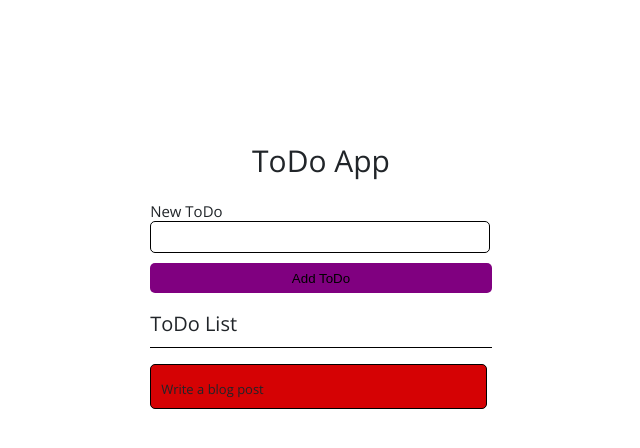
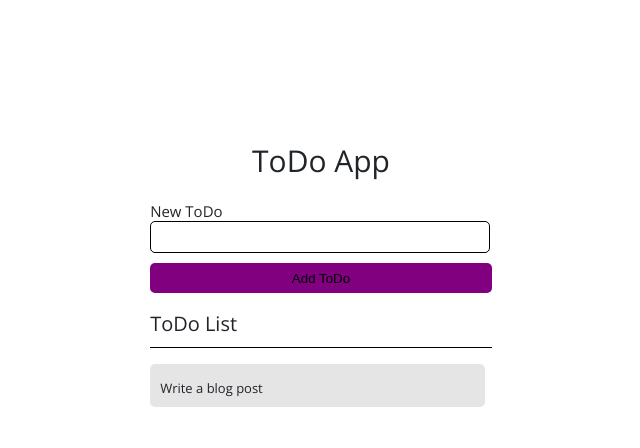
Before and after one commit to cool-eagle/vue-test-project, a Vue app: page / in a window 1280 px wide. Shown: the top 448 px of the page, without its empty margins (319-959 px from the left). Built offline with nearby package versions, Linux system fonts and the light colour scheme.

Commit message:
item background color seting

```diff
--- a/src/App.vue
+++ b/src/App.vue
@@ -20,6 +20,8 @@ export default defineComponent({
 });
 </script>
 
-<style lang="scss" module>
-
+<style lang="scss" >
+#app{
+    margin: 15vh 0 0 0;
+  }
 </style>
--- a/src/components/ToDo.vue
+++ b/src/components/ToDo.vue
@@ -1,31 +1,17 @@
 <template>
 
   <h1>ToDo App</h1>
-  <!-- vytvoření form + přidání funkce -->
-  <!-- submit prevent - po zadání do inputu + enter, se nerefreshne stránka) -->
   <form @submit.prevent="addTodo()">
     <label>New ToDo</label>
     <input v-model="newTodo" name="newTodo" autocomplete="off" />
-    <!--
-        v-model - syntax pro aktualizaci dat na inputu (zaznamená co do něj píšu)
-        name - nese hodnotu, která je v ní vložena /* OPRAVENO */
-        autocomplete - pamatování si zapsaných údajů (prohlížečem)
-      -->
     <button>Add ToDo</button>
   </form>
 
   <h2>ToDo List</h2>
   <ul>
-
-    <ToDoItem @remove="removeTodo(index)" @done="doneTodo(todo)" v-for="(todo, index) in todos" :key="index" :content="todo.content" :done="todo.done"/>
-
+    <ToDoItem @remove="removeTodo(index)" v-for="(todo, index) in todos" :key="index" :content="todo.content" />
   </ul>
     <h4 v-if="todos.length === 0">Empty list.</h4>
-    <!--
-        pokud má todos pole (počet listů v seznamu) délku 0 =  napíše "prázdný list" /* OPRAVENO */
-        todos.lenght = 0 (nastavilo by počet počet indexů v poli na 0);
-    -->
-
 </template>
 
 <script lang="ts">
@@ -40,58 +26,41 @@ export default defineComponent({
     },
     name: 'ToDo',
     setup () {
-        const newTodo = ref(''); // obsahuje co je v závorce - vypsání newTodo.value
+        const newTodo = ref('');
         const defaultData = [{
-            done: false,
             content: 'Write a blog post'
         }]
-        // proměnná obsahující seznam
-        const todosData = JSON.parse(localStorage.getItem('todos') as any) || defaultData; // || = nebo
-        // JSON.parse - vezme string a vrátí objekt
-        // localStorage.getItem('') - vezme '' z lokální paměti
+        const todosData = JSON.parse(localStorage.getItem('todos') as any) || defaultData;
         const todos = ref(todosData);
-        // přiřadím data z lokální paměti proměné
         function addTodo () {
             if (newTodo.value) {
                 todos.value.push({
-                    done: false,
                     content: newTodo.value
                 });
                 newTodo.value = '';
-                // hodnota newTodo se nastaví na '' - prázdný pole
             }
             saveData();
         }
-        function doneTodo (todo: { done: boolean; }) {
-            todo.done = !todo.done
-            // ! - označuje negaci (false) = todo.done (true) = !todo.done(false) - převede
-            saveData();
-        }
+
         function removeTodo (index: any) {
             todos.value.splice(index, 1);
-            // splice - zamění 1. pozici (indexování) ve todos za index
             saveData();
         }
         function saveData () {
             const storageData = JSON.stringify(todos.value);
-            // JSON.stringify - vezme objekt a vrátí string
             localStorage.setItem('todos', storageData);
-            // přidání hodnoty do lokální paměěti
         }
         return {
             todos,
             newTodo,
             addTodo,
-            doneTodo,
             removeTodo,
             saveData
         }
-        // vracení hodnot
     }
 })
 </script>
 
-<!-- Add "scoped" attribute to limit CSS to this component only -->
 <style lang="scss">
 ul{
   list-style: none;
@@ -111,7 +80,6 @@ ul button:hover{
 }
 li{
   width: 92%;
-  border: 1px solid $primaryCol;
   border-radius: 5px;
   padding: 10px 10px 10px 10px;
   display: flex;
@@ -123,18 +91,15 @@ span{
   padding: 0;
   margin: 5px 0 0 0;
 }
-#app{
-  margin: 15vh 0 0 0;
-}
 h1{
-  text-align: center;
+	text-align: center;
   font-size: 30px;
 }
 h1, h2, h4{
-  font-weight: normal;
+	font-weight: normal;
 }
 h2{
-  border-bottom: 1px solid $primaryCol;
+	border-bottom: 1px solid $primaryCol;
   font-size: 20px;
   padding-bottom: 10px;
 }
@@ -158,7 +123,7 @@ form button:hover{
   background: $secondaryCol;
 }
 input{
-  width: 93%;
+	width: 93%;
   height: 30px;
   border: 1px solid $primaryCol;
   background: none;
--- a/src/components/ToDoItem.vue
+++ b/src/components/ToDoItem.vue
@@ -1,19 +1,7 @@
 <template id="to-do-item">
-<li :class="{ done: done }" @click="$emit('done')" @mouseover="upHere = true" @mouseleave="upHere = false">  <!--
-    v-for - řetězec pro vypsání obashu (item - prvek ve zdroji, items - zdroj dat) /* OPRAVENO */
-    :key - každý výpis by měl mít unikátní "klíč", aby se nastalo že budou dva stejné výpisy - nastane error /* OPRAVENO */
-    (používá se pro string a čísla, nepoužívat pro malé hodnoty jako obejkty a pole)
-  -->
+<li @mouseover="upHere = true" @mouseleave="upHere = false">
       <span>{{ content }}</span>
-      <!--
-        :class - pokud "todo.done" je aktivní, objeví se třída "done" /* NEOPRAVENO */
-        @click - po kliknutí se ???
-      -->
 	<div v-show="upHere" class="icon icon-trash" @click="$emit('remove')"></div>
-      <!--
-        p
-o kliknutí se odstraní todo ze seznamu listů
-      -->
 </li>
 </template>
 
@@ -25,9 +13,8 @@ export default defineComponent({
   name: 'ToDoItem',
   props: {
     content: String,
-    done: Boolean,
   },
-  emits: ['remove', 'done'],
+  emits: ['remove'],
 	setup(){
 		const upHere=ref(false);
 		return {
@@ -42,9 +29,6 @@ export default defineComponent({
 li{
   background: $quinaryCol;
   cursor: pointer;
-}
-.done{
-  background: $quaternalyCol;
 }
 .icon {
   height: 20px;
--- a/src/sass/_color.scss
+++ b/src/sass/_color.scss
@@ -5,5 +5,4 @@ $primaryCol: black;
 $secondaryCol: darkorchid;
 $tercialyCol: purple;
 
-$quaternalyCol: #01c400;
-$quinaryCol: #d50204;
+$quinaryCol: rgba(0,0,0,0.1);
--- a/src/sass/global.scss
+++ b/src/sass/global.scss
@@ -24,4 +24,7 @@ body {
 
 
 // style the #app element
-//:global(#app) {}
+// :global(#app) {
+
+
+// }
```
